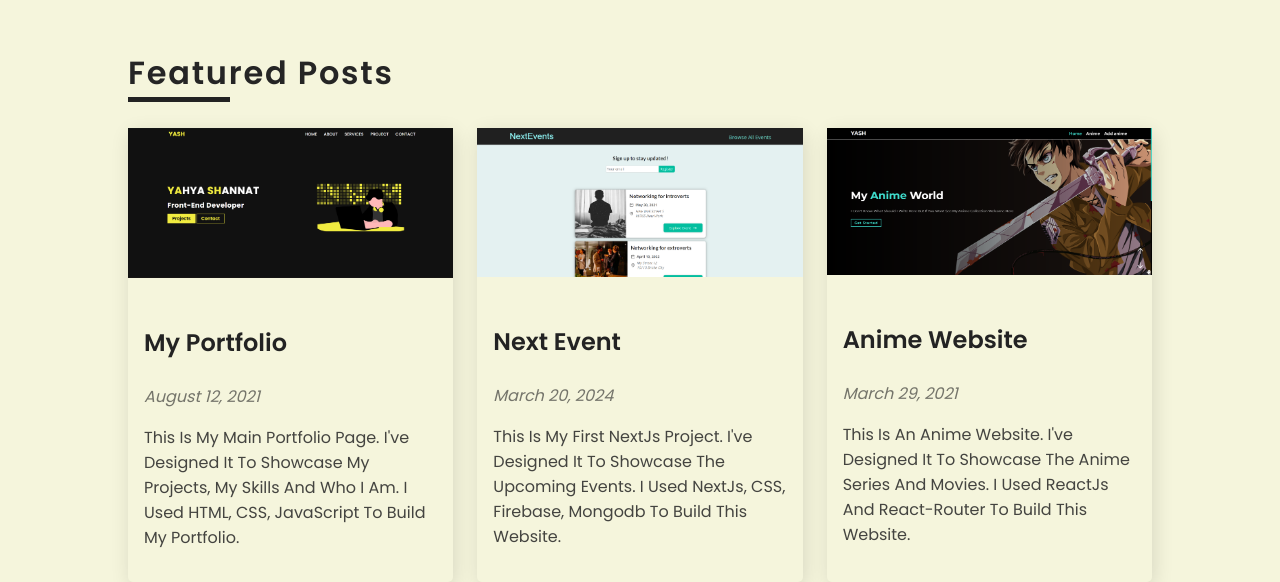
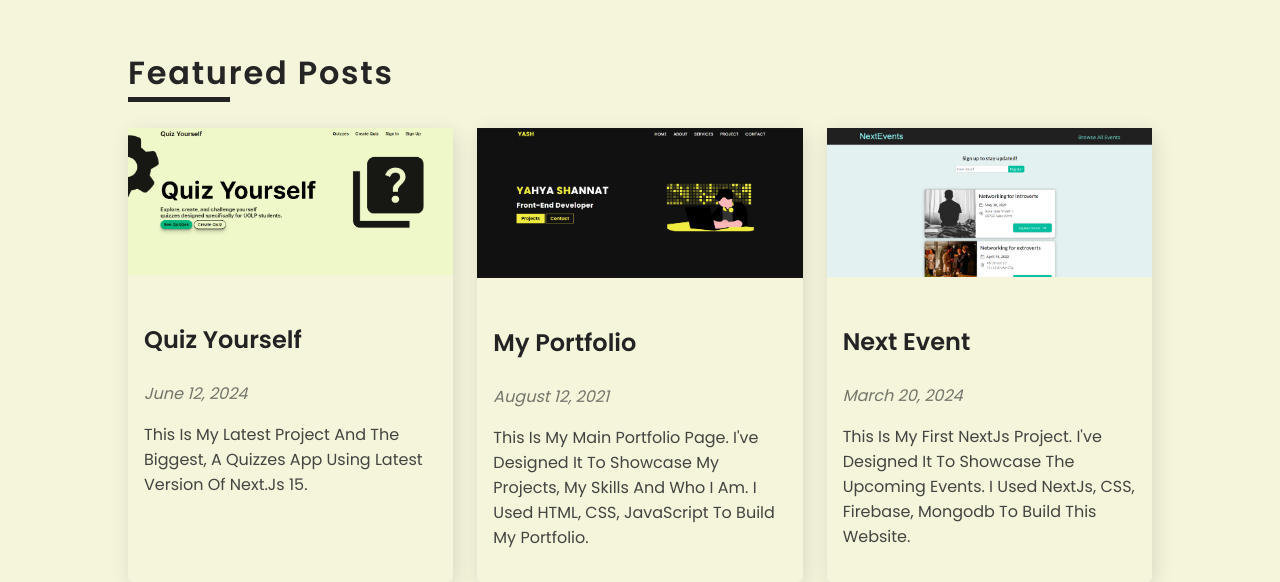
Before and after one commit to YASHDEV42/projects, a Next.js app: page / in a window 1280 px wide. Shown: the part 778-1360 px from the top of the page. Built offline with nearby package versions, Linux system fonts and the light colour scheme.

Commit message:
Update projects.js

```diff
--- a/projects.js
+++ b/projects.js
@@ -1,4 +1,14 @@
 const projects = [
+  {
+    title: "Quiz Yourself",
+    image: "project-5.png",
+    excerpt:
+      "This is my latest project and the biggest, a quizzes app using latest version of Next.Js 15.",
+
+    date: "2024-06-12",
+    isFeatured: true,
+    link: "https://quiz-yourself.vercel.app/",
+  },
   {
     title: "My Portfolio",
     image: "portfolio.png",
@@ -26,7 +36,7 @@ const projects = [
       "This is an anime website. I've designed it to showcase the anime series and movies. I used ReactJs and React-Router to build this website.",
 
     date: "2021-03-29",
-    isFeatured: true,
+    isFeatured: false,
     link: "https://yahya-2005.github.io/react-anime/",
   },
   {
```
